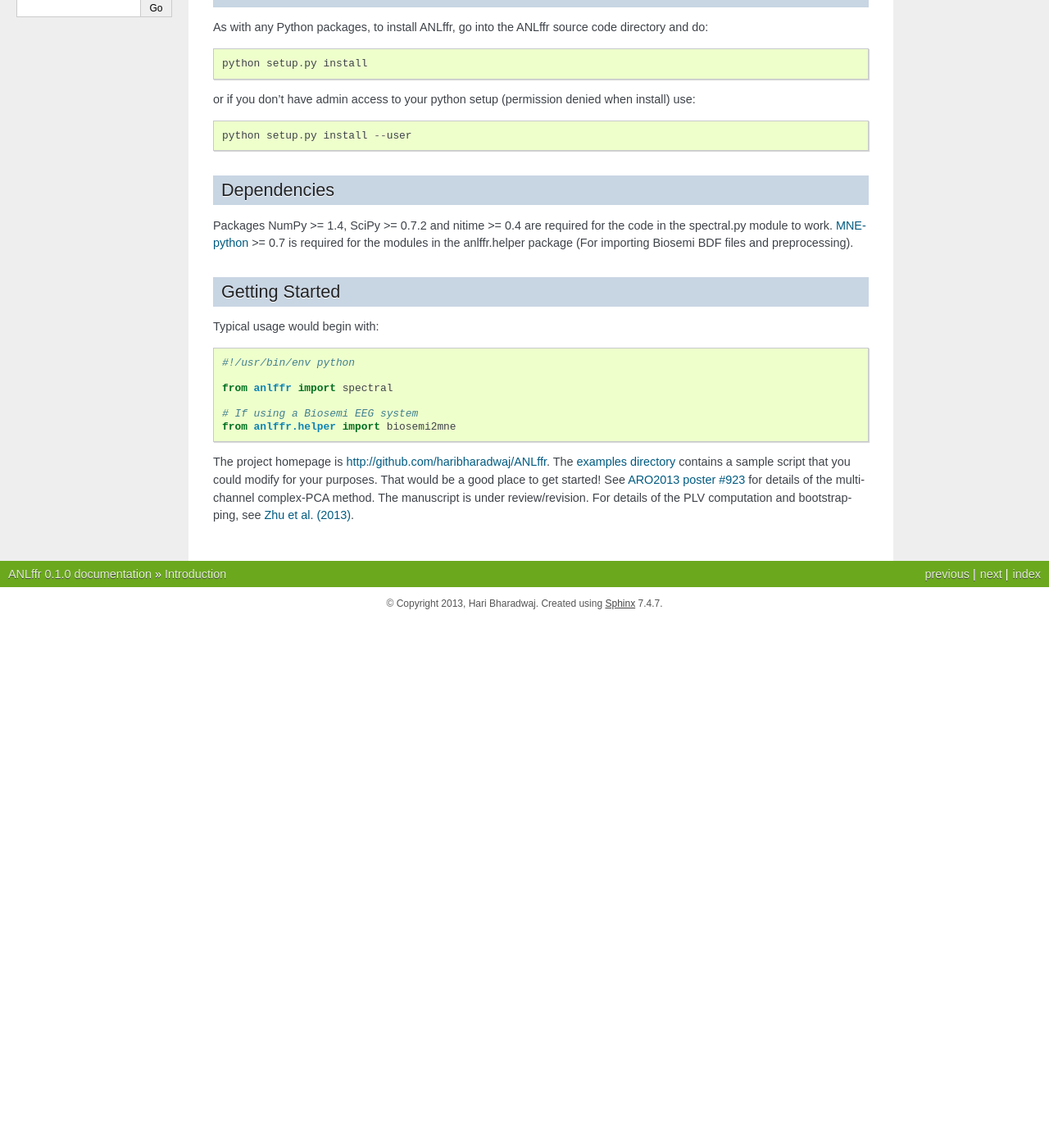
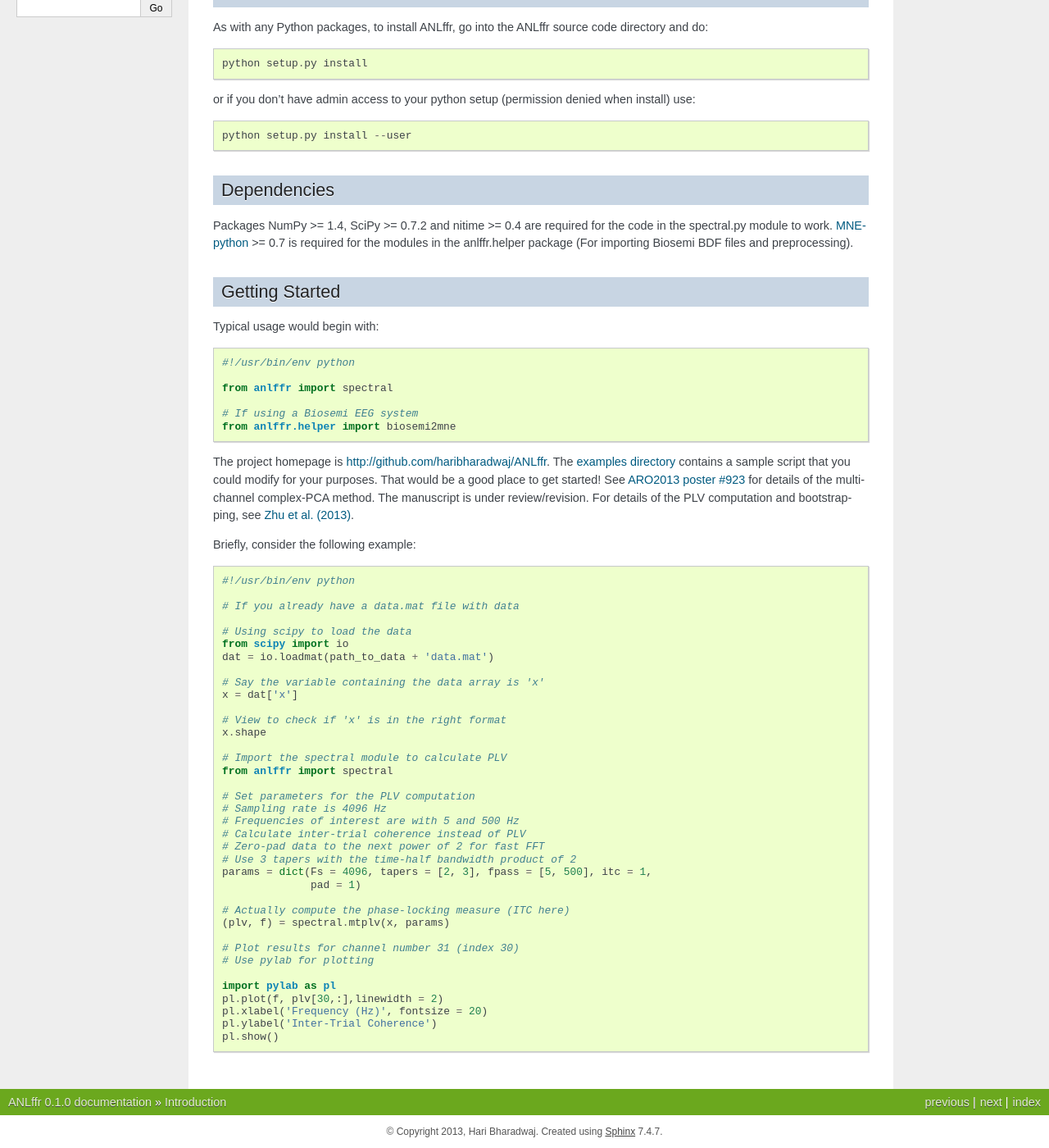
Before and after one commit to SNAPlabgroup/ANLffr, a Sphinx documentation site: the page built from doc/source/intro.rst, in a window 1280 px wide and 1400 px high, scrolled down 473 px. Shown: the whole window at 82% size. Built offline with Sphinx 7.4.7, drawn with Linux system fonts in a browser that asks for light colours; before the commit the page ends 1229 px from its top, so only the background shows below that.

Commit message:
Improved documentation

```diff
--- a/doc/source/intro.rst
+++ b/doc/source/intro.rst
@@ -54,4 +54,52 @@ Typical usage would begin with::
     from anlffr.helper import biosemi2mne
 
 
-The project homepage is http://github.com/haribharadwaj/ANLffr. The `examples directory <https://github.com/haribharadwaj/ANLffr/tree/master/examples>`_ contains a sample script that you could modify for your purposes. That would be a good place to get started! See `ARO2013 poster #923 <http://nmr.mgh.harvard.edu/~hari/HB_ARO2013_poster923.pdf>`_ for details of the multichannel complex-PCA method. The manuscript is under review/revision. For details of the PLV computation and bootstrapping, see `Zhu et al. (2013) <http://www.cns.bu.edu/~shinn/resources/pdfs/2013/2013JASA_Zhu.pdf>`_.
+The project homepage is http://github.com/haribharadwaj/ANLffr.
+The `examples directory <https://github.com/haribharadwaj/ANLffr/tree/master/examples>`_
+contains a sample script that you could modify for your purposes.
+That would be a good place to get started!
+See `ARO2013 poster #923 <http://nmr.mgh.harvard.edu/~hari/HB_ARO2013_poster923.pdf>`_
+for details of the multichannel complex-PCA method.
+The manuscript is under review/revision.
+For details of the PLV computation and bootstrapping,
+see `Zhu et al. (2013) <http://www.cns.bu.edu/~shinn/resources/pdfs/2013/2013JASA_Zhu.pdf>`_.
+
+Briefly, consider the following example::
+
+    #!/usr/bin/env python
+
+    # If you already have a data.mat file with data
+
+    # Using scipy to load the data
+    from scipy import io
+    dat = io.loadmat(path_to_data + 'data.mat')
+
+    # Say the variable containing the data array is 'x'
+    x = dat['x']
+
+    # View to check if 'x' is in the right format
+    x.shape
+
+    # Import the spectral module to calculate PLV
+    from anlffr import spectral
+
+    # Set parameters for the PLV computation
+    # Sampling rate is 4096 Hz
+    # Frequencies of interest are with 5 and 500 Hz
+    # Calculate inter-trial coherence instead of PLV
+    # Zero-pad data to the next power of 2 for fast FFT
+    # Use 3 tapers with the time-half bandwidth product of 2
+    params = dict(Fs = 4096, tapers = [2, 3], fpass = [5, 500], itc = 1,
+                  pad = 1)
+
+    # Actually compute the phase-locking measure (ITC here)
+    (plv, f) = spectral.mtplv(x, params)
+
+    # Plot results for channel number 31 (index 30)
+    # Use pylab for plotting
+
+    import pylab as pl
+    pl.plot(f, plv[30,:],linewidth = 2)
+    pl.xlabel('Frequency (Hz)', fontsize = 20)
+    pl.ylabel('Inter-Trial Coherence')
+    pl.show()
```
Also changed, not shown: README.rst (+41 -0 lines).
